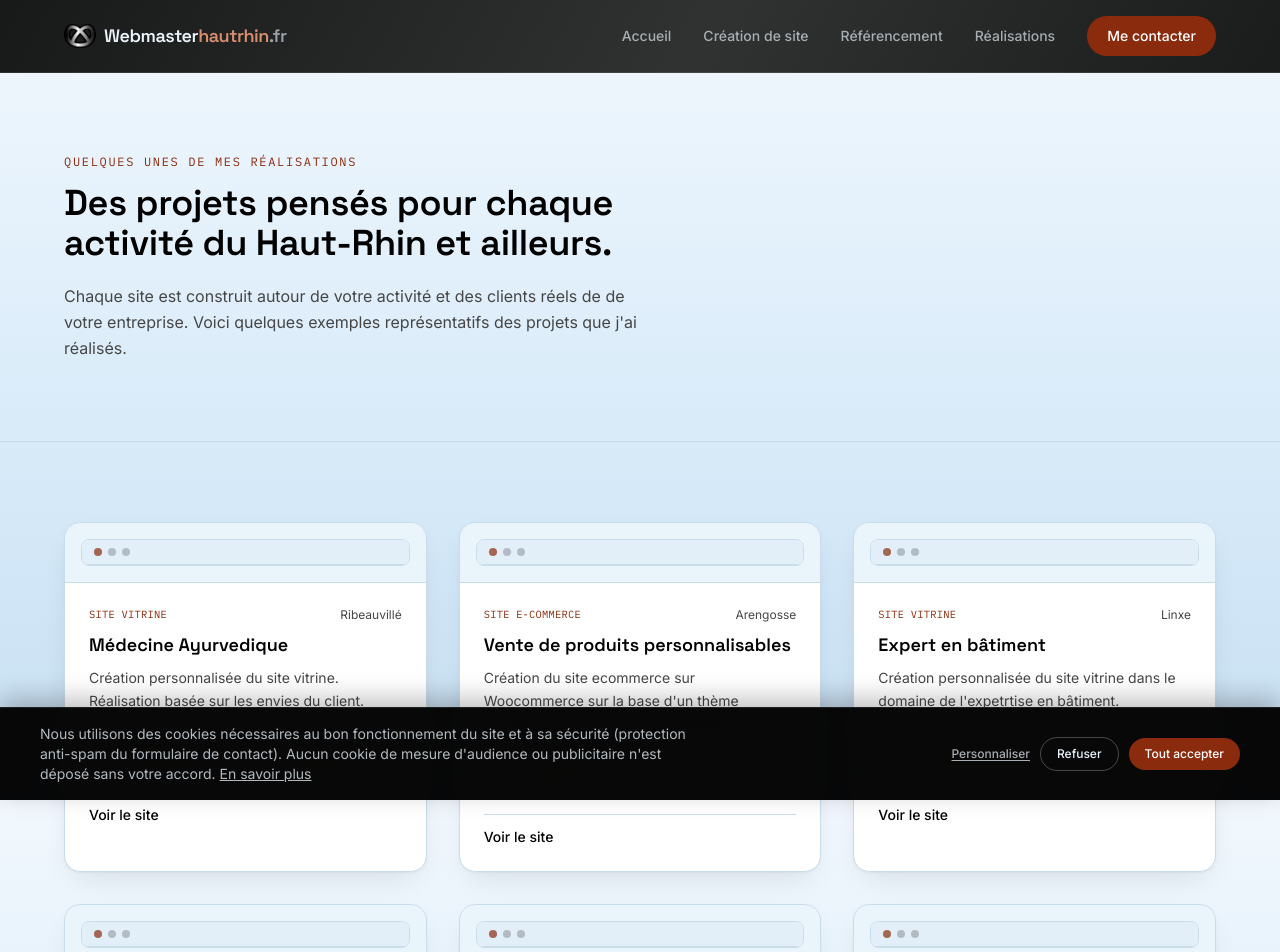
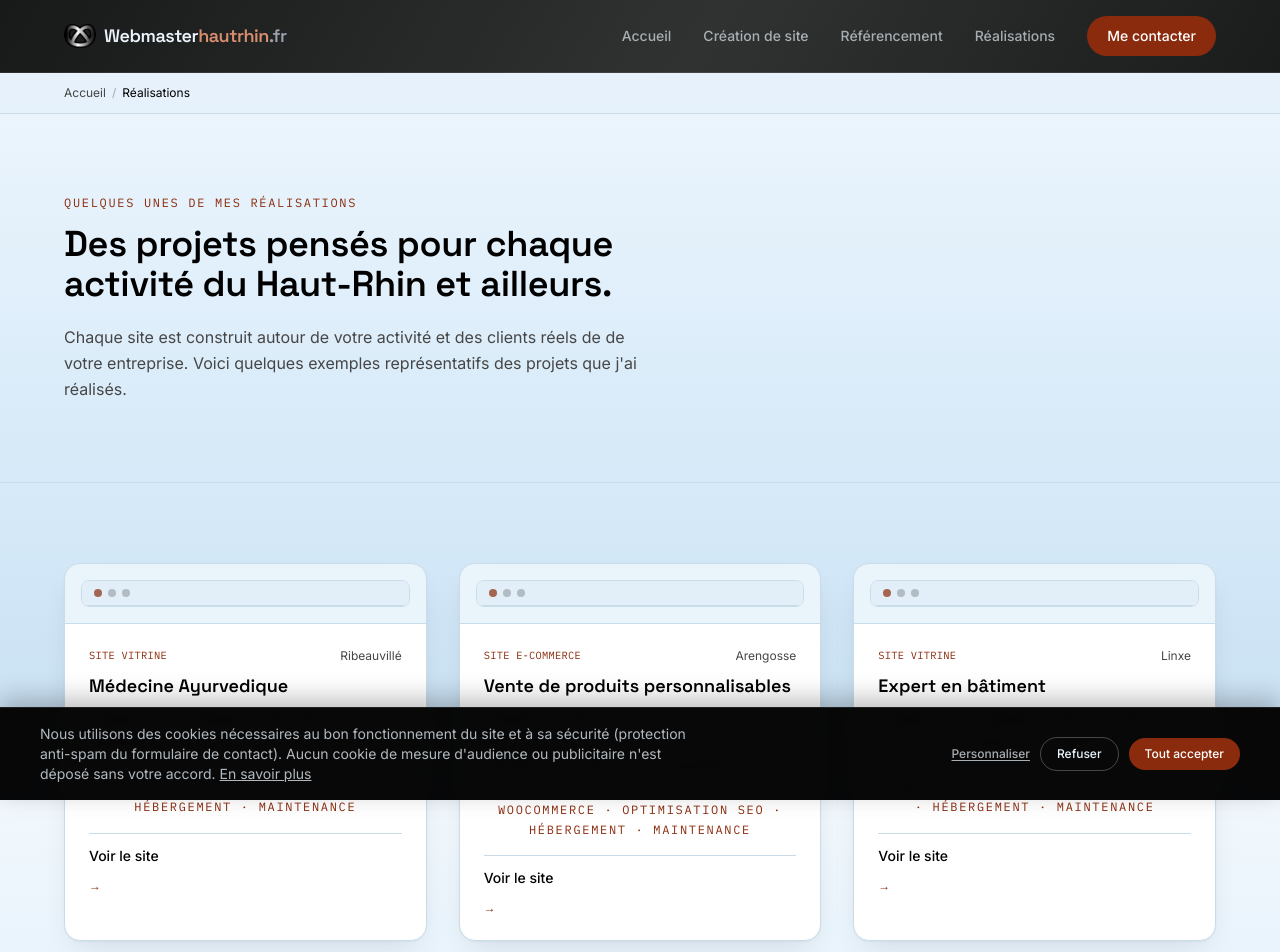
Before and after one commit to WebaHR/webmasterhautrhin.fr, a Next.js app: page /realisations in a window 1280 px wide. Shown: the top 952 px of the page. Built offline with nearby package versions, Linux system fonts and the light colour scheme.

Commit message:
Update page.tsx

```diff
--- a/app/realisations/page.tsx
+++ b/app/realisations/page.tsx
@@ -1,6 +1,7 @@
 import type { Metadata } from "next";
 import type { ReactNode } from "react";
 import Link from "next/link";
+import Breadcrumbs from "@/components/Breadcrumbs";
 
 export const metadata: Metadata = {
   title: "Nos réalisations — Webmaster Haut-Rhin",
@@ -123,6 +124,7 @@ const projects: Project[] = [
 export default function RealisationsPage() {
   return (
     <>
+      <Breadcrumbs items={[{ label: "Réalisations" }]} />
       <section className="border-b border-line py-16 sm:py-20">
         <div className="mx-auto max-w-content px-6">
           <p className="eyebrow">Quelques unes de mes réalisations</p>
@@ -162,6 +164,13 @@ export default function RealisationsPage() {
                 <p className="mt-4 border-t border-line pt-3 text-sm font-medium text-ink">
                   {project.result}
                 </p>
+                <Link
+                  href={project.relatedHref}
+                  className="mt-3 inline-flex items-center gap-1.5 text-xs font-medium text-accent hover:text-accentdeep hover:underline"
+                >
+                  {project.relatedLabel}
+                  <span aria-hidden>→</span>
+                </Link>
               </div>
             </article>
           ))}
```
